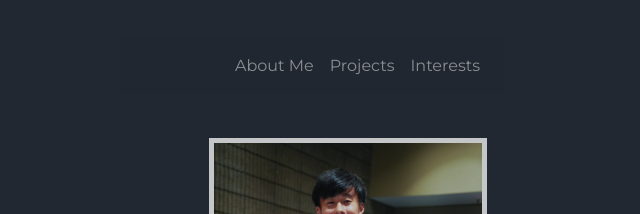
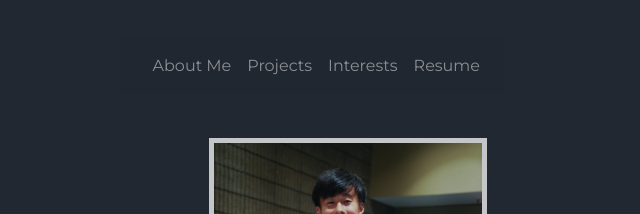
Before and after one commit to justinshin6/final-portfolio, a plain HTML site: page index.html in a window 1280 px wide. Shown: the top 214 px of the page, 584-1224 px from the left. Drawn offline with nearby package versions, Linux system fonts and the light colour scheme; a web font is replaced by a local one.

Commit message:
resume test

```diff
--- a/index.html
+++ b/index.html
@@ -42,6 +42,9 @@
             </li>
             <li class="nav-item">
               <a class="nav-link scroll-to" href="#other-interests">Interests</a>
+            </li>
+            <li class="nav-item">
+              <a class="nav-link scroll-to" href="case-studies/assets/Justin_Shin_Resume.pdf">Resume</a>
             </li>
           </ul>
         </div>
```
Also changed, not shown: 1 other file.
